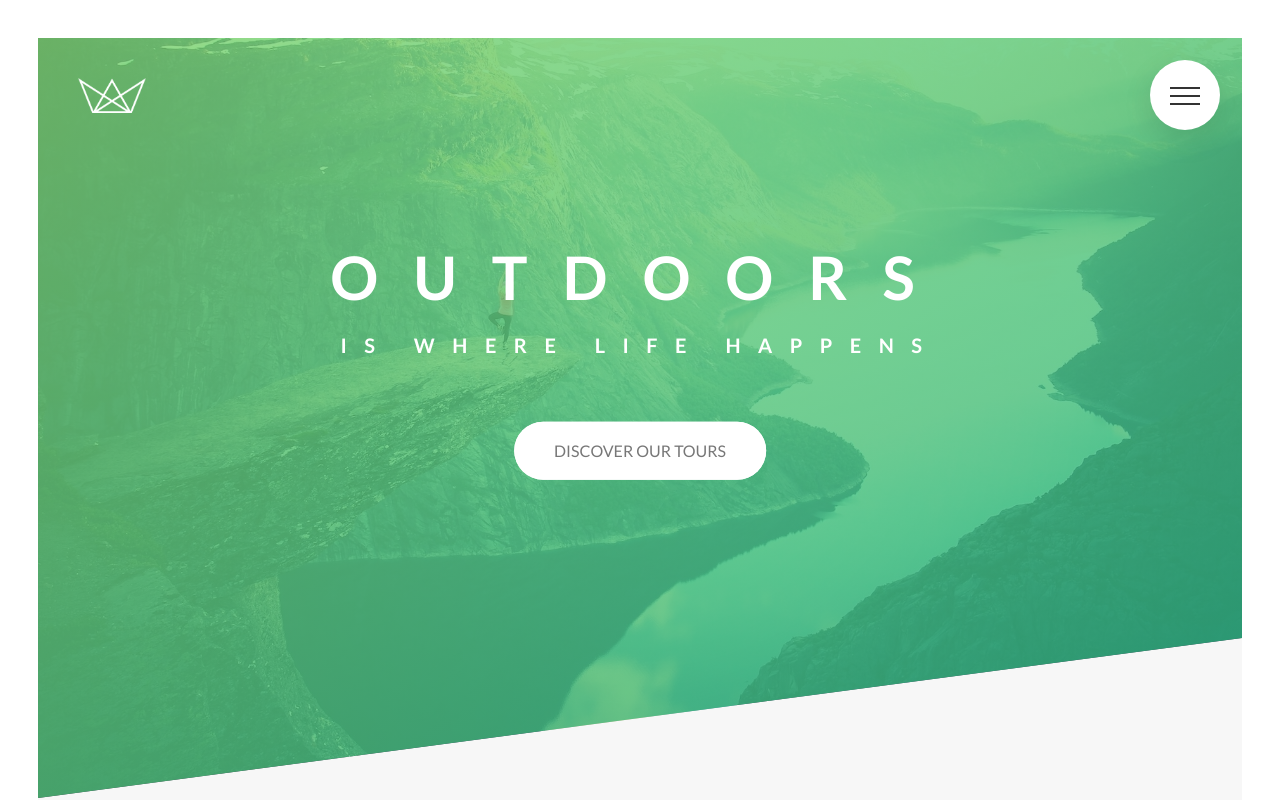
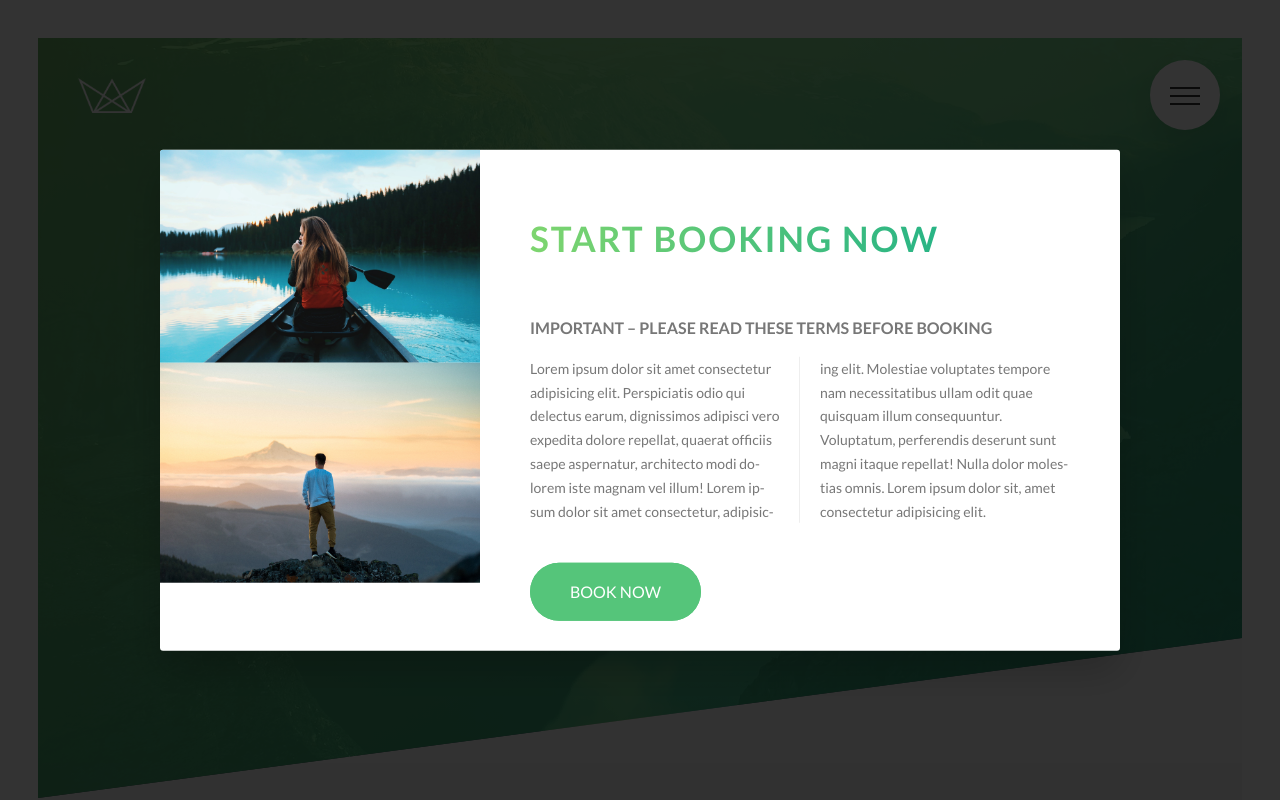
Before and after one commit to IsaiahWright902/Advanced-CSS-Continued-Education, a website: page index.html in a window 1280 px wide. Shown: the top 800 px of the page. Drawn offline with Linux system fonts and the light colour scheme.

Commit message:
popup part 1

```diff
--- a/index.html
+++ b/index.html
@@ -429,6 +429,32 @@
         </div>
       </div>
     </footer>
+    <div class="popup">
+      <div class="popup__content">
+        <div class="popup__left">
+          <img src="img/nat-8.jpg" alt="Tour Photo" class="popup__img" />
+          <img src="img/nat-9.jpg" alt="Tour photo" class="popup__img" />
+        </div>
+        <div class="popup__right">
+          <h2 class="heading-secondary">Start Booking now</h2>
+          <h3 class="heading-tertiary">
+            Important &ndash; Please read these terms before booking
+          </h3>
+          <p class="popup__text">
+            Lorem ipsum dolor sit amet consectetur adipisicing elit.
+            Perspiciatis odio qui delectus earum, dignissimos adipisci vero
+            expedita dolore repellat, quaerat officiis saepe aspernatur,
+            architecto modi dolorem iste magnam vel illum! Lorem ipsum dolor sit
+            amet consectetur, adipisicing elit. Molestiae voluptates tempore nam
+            necessitatibus ullam odit quae quisquam illum consequuntur.
+            Voluptatum, perferendis deserunt sunt magni itaque repellat! Nulla
+            dolor molestias omnis. Lorem ipsum dolor sit, amet consectetur
+            adipisicing elit.
+          </p>
+          <a href="#" class="btn btn--green">Book now</a>
+        </div>
+      </div>
+    </div>
     <!-- <section class="grid-test">
         <div class="row">
             <div class="col-1-of-2">1 of 2</div>
--- a/sass/abstracts/_mixins.scss
+++ b/sass/abstracts/_mixins.scss
@@ -5,3 +5,10 @@
     clear: both;
   }
 }
+
+@mixin absCenter {
+  position: absolute;
+  top: 50%;
+  left: 50%;
+  transform: translate(-50%, -50%);
+}
--- /dev/null
+++ b/sass/components/_popup.scss
@@ -0,0 +1,48 @@
+.popup {
+  height: 100vh;
+  width: 100%;
+  position: fixed;
+  top: 0;
+  left: 0;
+  background-color: rgba($color-black, 0.8);
+  z-index: 9999;
+  &__content {
+    @include absCenter;
+    width: 75%;
+    background-color: $color-white;
+    box-shadow: 0 2rem 4rem rgba($color-black, 0.2);
+    border-radius: 3px;
+    display: table;
+    overflow: hidden;
+  }
+
+  &__left {
+    width: 33.333333%;
+    display: table-cell;
+  }
+
+  &__right {
+    width: 66.666667;
+    display: table-cell;
+    vertical-align: middle;
+    padding: 3rem 5rem;
+  }
+
+  &__img {
+    display: block;
+    width: 100%;
+  }
+
+  &__text {
+    font-size: 1.4rem;
+    margin-bottom: 4rem;
+
+    column-count: 2;
+    column-gap: 4rem; //1em =14px == font-size of element
+    column-rule: 1px solid $color-grey-light-2;
+    -moz-hyphens: auto;
+    -ms-hyphens: auto;
+    -webkit-hyphens: auto;
+    hyphens: auto;
+  }
+}
--- a/sass/main.scss
+++ b/sass/main.scss
@@ -19,5 +19,6 @@
 @import "./components/story";
 @import "./components/bg-video";
 @import "./components/form";
+@import "./components/popup";
 
 @import "./pages/home";
```
Also changed, not shown: css/style.css.
